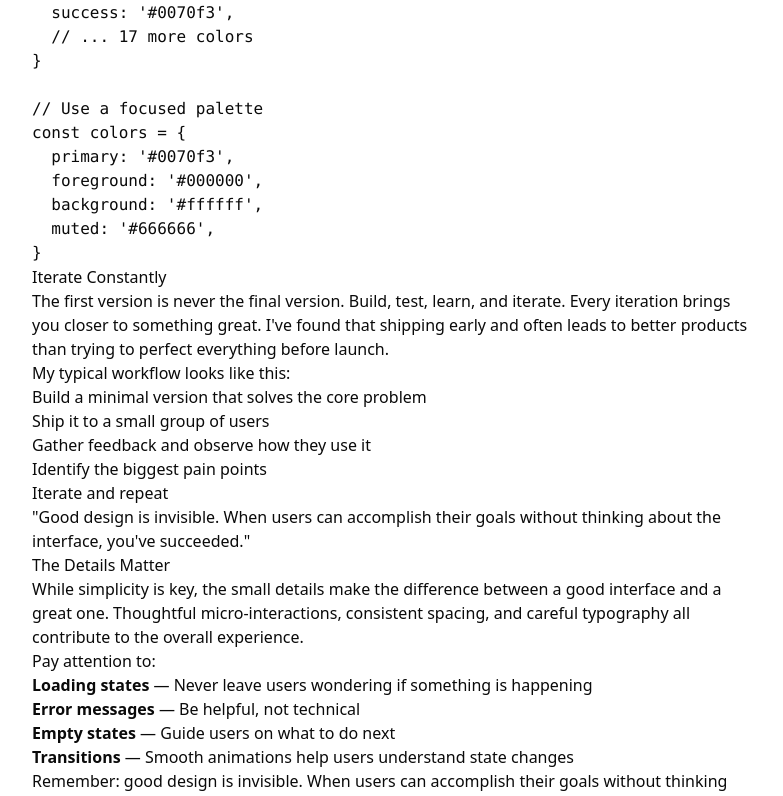
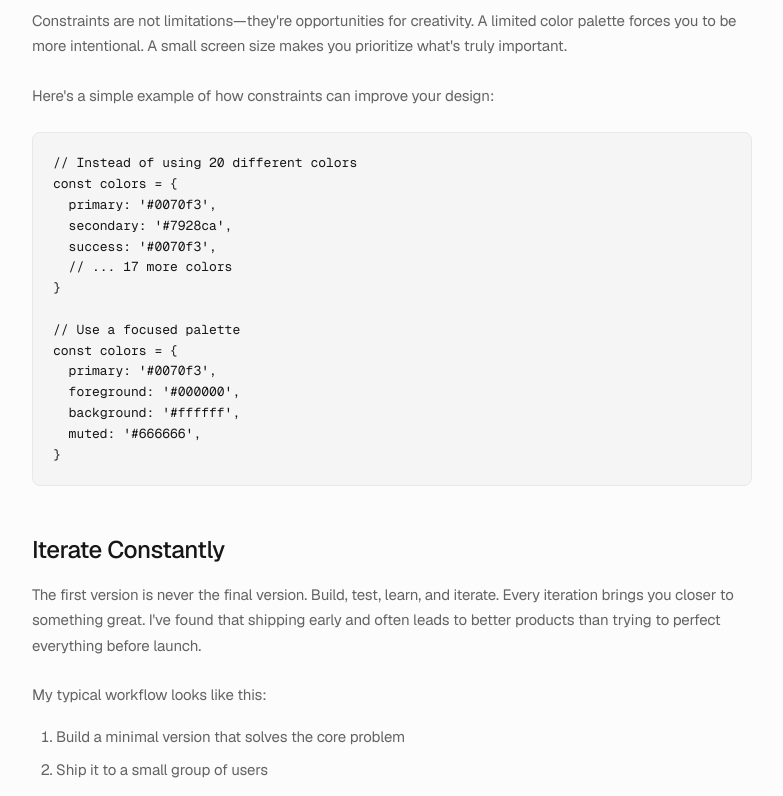
Before and after one commit to JPerez00/v0-blog, a Next.js app: page /blog/building-better-interfaces in a window 1280 px wide. Shown: the part 1282-2078 px from the top of the page, without its empty margins (248-1031 px from the left). Built offline with nearby package versions, Linux system fonts and the light colour scheme.

Commit message:
fixed prose styles

```diff
--- a/app/globals.css
+++ b/app/globals.css
@@ -1,78 +1,83 @@
 @import "tailwindcss";
 @import "tw-animate-css";
 
+@custom-variant dark (&:is(.dark *));
+
+/* Refined color palette with more sophisticated greys */
 :root {
-  --background: oklch(1 0 0);
-  --foreground: oklch(0.145 0 0);
-  --card: oklch(1 0 0);
-  --card-foreground: oklch(0.145 0 0);
-  --popover: oklch(1 0 0);
-  --popover-foreground: oklch(0.145 0 0);
-  --primary: oklch(0.205 0 0);
-  --primary-foreground: oklch(0.985 0 0);
+  --background: oklch(0.99 0 0);
+  --foreground: oklch(0.2 0 0);
+  --card: oklch(0.99 0 0);
+  --card-foreground: oklch(0.2 0 0);
+  --popover: oklch(0.99 0 0);
+  --popover-foreground: oklch(0.2 0 0);
+  --primary: oklch(0.2 0 0);
+  --primary-foreground: oklch(0.99 0 0);
   --secondary: oklch(0.97 0 0);
-  --secondary-foreground: oklch(0.205 0 0);
+  --secondary-foreground: oklch(0.2 0 0);
   --muted: oklch(0.97 0 0);
-  --muted-foreground: oklch(0.556 0 0);
+  --muted-foreground: oklch(0.5 0 0);
   --accent: oklch(0.97 0 0);
-  --accent-foreground: oklch(0.205 0 0);
-  --destructive: oklch(0.577 0.245 27.325);
-  --destructive-foreground: oklch(0.577 0.245 27.325);
-  --border: oklch(0.922 0 0);
-  --input: oklch(0.922 0 0);
-  --ring: oklch(0.708 0 0);
-  --chart-1: oklch(0.646 0.222 41.116);
-  --chart-2: oklch(0.6 0.118 184.704);
-  --chart-3: oklch(0.398 0.07 227.392);
-  --chart-4: oklch(0.828 0.189 84.429);
-  --chart-5: oklch(0.769 0.188 70.08);
-  --radius: 0.625rem;
-  --sidebar: oklch(0.985 0 0);
-  --sidebar-foreground: oklch(0.145 0 0);
-  --sidebar-primary: oklch(0.205 0 0);
-  --sidebar-primary-foreground: oklch(0.985 0 0);
+  --accent-foreground: oklch(0.2 0 0);
+  --destructive: oklch(0.5 0 0);
+  --destructive-foreground: oklch(0.99 0 0);
+  --border: oklch(0.93 0 0);
+  --input: oklch(0.93 0 0);
+  --ring: oklch(0.2 0 0);
+  --chart-1: oklch(0.3 0 0);
+  --chart-2: oklch(0.4 0 0);
+  --chart-3: oklch(0.5 0 0);
+  --chart-4: oklch(0.6 0 0);
+  --chart-5: oklch(0.7 0 0);
+  --radius: 0.5rem;
+  --sidebar: oklch(0.99 0 0);
+  --sidebar-foreground: oklch(0.2 0 0);
+  --sidebar-primary: oklch(0.2 0 0);
+  --sidebar-primary-foreground: oklch(0.99 0 0);
   --sidebar-accent: oklch(0.97 0 0);
-  --sidebar-accent-foreground: oklch(0.205 0 0);
-  --sidebar-border: oklch(0.922 0 0);
-  --sidebar-ring: oklch(0.708 0 0);
+  --sidebar-accent-foreground: oklch(0.2 0 0);
+  --sidebar-border: oklch(0.93 0 0);
+  --sidebar-ring: oklch(0.2 0 0);
 }
 
 .dark {
-  --background: oklch(0.145 0 0);
-  --foreground: oklch(0.985 0 0);
-  --card: oklch(0.145 0 0);
-  --card-foreground: oklch(0.985 0 0);
-  --popover: oklch(0.145 0 0);
-  --popover-foreground: oklch(0.985 0 0);
-  --primary: oklch(0.985 0 0);
-  --primary-foreground: oklch(0.205 0 0);
-  --secondary: oklch(0.269 0 0);
-  --secondary-foreground: oklch(0.985 0 0);
-  --muted: oklch(0.269 0 0);
-  --muted-foreground: oklch(0.708 0 0);
-  --accent: oklch(0.269 0 0);
-  --accent-foreground: oklch(0.985 0 0);
-  --destructive: oklch(0.396 0.141 25.723);
-  --destructive-foreground: oklch(0.637 0.237 25.331);
-  --border: oklch(0.269 0 0);
-  --input: oklch(0.269 0 0);
-  --ring: oklch(0.439 0 0);
-  --chart-1: oklch(0.488 0.243 264.376);
-  --chart-2: oklch(0.696 0.17 162.48);
-  --chart-3: oklch(0.769 0.188 70.08);
-  --chart-4: oklch(0.627 0.265 303.9);
-  --chart-5: oklch(0.645 0.246 16.439);
-  --sidebar: oklch(0.205 0 0);
-  --sidebar-foreground: oklch(0.985 0 0);
-  --sidebar-primary: oklch(0.488 0.243 264.376);
-  --sidebar-primary-foreground: oklch(0.985 0 0);
-  --sidebar-accent: oklch(0.269 0 0);
-  --sidebar-accent-foreground: oklch(0.985 0 0);
-  --sidebar-border: oklch(0.269 0 0);
-  --sidebar-ring: oklch(0.439 0 0);
+  --background: oklch(0.13 0 0);
+  --foreground: oklch(0.93 0 0);
+  --card: oklch(0.13 0 0);
+  --card-foreground: oklch(0.93 0 0);
+  --popover: oklch(0.13 0 0);
+  --popover-foreground: oklch(0.93 0 0);
+  --primary: oklch(0.93 0 0);
+  --primary-foreground: oklch(0.13 0 0);
+  --secondary: oklch(0.18 0 0);
+  --secondary-foreground: oklch(0.93 0 0);
+  --muted: oklch(0.18 0 0);
+  --muted-foreground: oklch(0.55 0 0);
+  --accent: oklch(0.18 0 0);
+  --accent-foreground: oklch(0.93 0 0);
+  --destructive: oklch(0.5 0 0);
+  --destructive-foreground: oklch(0.93 0 0);
+  --border: oklch(0.22 0 0);
+  --input: oklch(0.22 0 0);
+  --ring: oklch(0.93 0 0);
+  --chart-1: oklch(0.6 0 0);
+  --chart-2: oklch(0.5 0 0);
+  --chart-3: oklch(0.4 0 0);
+  --chart-4: oklch(0.3 0 0);
+  --chart-5: oklch(0.7 0 0);
+  --sidebar: oklch(0.15 0 0);
+  --sidebar-foreground: oklch(0.93 0 0);
+  --sidebar-primary: oklch(0.93 0 0);
+  --sidebar-primary-foreground: oklch(0.15 0 0);
+  --sidebar-accent: oklch(0.18 0 0);
+  --sidebar-accent-foreground: oklch(0.93 0 0);
+  --sidebar-border: oklch(0.22 0 0);
+  --sidebar-ring: oklch(0.93 0 0);
 }
 
 @theme inline {
+  --font-sans: "Geist", "Geist Fallback";
+  --font-mono: "Geist Mono", "Geist Mono Fallback";
   --color-background: var(--background);
   --color-foreground: var(--foreground);
   --color-card: var(--card);
@@ -120,19 +125,145 @@
   }
 }
 
-@layer utilities {
-  .animate-fade-in-up {
-    animation: fade-in-up 0.8s cubic-bezier(0.16, 1, 0.3, 1) forwards;
+/* Refined prose styles with smaller, more elegant typography */
+@layer base {
+  .prose {
+    color: var(--color-foreground);
+    max-width: 65ch;
   }
 
-  @keyframes fade-in-up {
-    from {
-      opacity: 0;
-      transform: translateY(24px);
-    }
-    to {
-      opacity: 1;
-      transform: translateY(0);
-    }
+  .prose p {
+    margin-bottom: 1.5rem;
+    font-size: 0.9375rem;
+    line-height: 1.7;
+    letter-spacing: -0.01em;
+    color: var(--color-muted-foreground);
+  }
+
+  .prose h2 {
+    margin-bottom: 1rem;
+    margin-top: 3rem;
+    font-size: 1.5rem;
+    font-weight: 500;
+    line-height: 1.3;
+    letter-spacing: -0.02em;
+    color: var(--color-foreground);
+  }
+
+  /* First h2 should have less top margin */
+  .prose h2:first-of-type {
+    margin-top: 0;
+  }
+
+  .prose h3 {
+    margin-bottom: 0.875rem;
+    margin-top: 2rem;
+    font-size: 1.25rem;
+    font-weight: 500;
+    line-height: 1.4;
+    letter-spacing: -0.015em;
+    color: var(--color-foreground);
+  }
+
+  .prose ul,
+  .prose ol {
+    margin-bottom: 1.5rem;
+    margin-left: 1.5rem;
+  }
+
+  .prose ul {
+    list-style-type: disc;
+  }
+
+  .prose ol {
+    list-style-type: decimal;
+  }
+
+  .prose li {
+    font-size: 0.9375rem;
+    line-height: 1.7;
+    letter-spacing: -0.01em;
+    margin-bottom: 0.5rem;
+    color: var(--color-muted-foreground);
+  }
+
+  .prose strong {
+    font-weight: 500;
+    color: var(--color-foreground);
+  }
+
+  /* Improved inline code styling */
+  .prose code {
+    border-radius: 0.25rem;
+    background-color: var(--color-muted);
+    padding: 0.125rem 0.375rem;
+    font-family: var(--font-mono);
+    font-size: 0.875rem;
+    color: var(--color-foreground);
+    font-weight: 400;
+  }
+
+  /* Better pre block styling with proper spacing and colors */
+  .prose pre {
+    margin-top: 1.5rem;
+    margin-bottom: 1.5rem;
+    overflow-x: auto;
+    border-radius: 0.5rem;
+    background-color: var(--color-muted);
+    padding: 1.25rem;
+    border: 1px solid var(--color-border);
+  }
+
+  /* Reset code styling inside pre blocks */
+  .prose pre code {
+    background-color: transparent;
+    padding: 0;
+    font-size: 0.8125rem;
+    line-height: 1.6;
+    color: var(--color-foreground);
+    border-radius: 0;
+    font-weight: 400;
+    display: block;
+    white-space: pre;
+    word-wrap: normal;
+  }
+
+  .prose blockquote {
+    margin-bottom: 1.5rem;
+    margin-top: 1.5rem;
+    border-left: 2px solid var(--color-border);
+    padding-left: 1rem;
+    font-size: 0.9375rem;
+    font-style: italic;
+    line-height: 1.7;
+    letter-spacing: -0.01em;
+    color: var(--color-muted-foreground);
+  }
+
+  .prose blockquote p {
+    margin-bottom: 0;
+  }
+
+  .prose a {
+    color: var(--color-foreground);
+    text-decoration: underline;
+    text-decoration-color: color-mix(in oklch, var(--color-muted-foreground) 30%, transparent);
+    text-underline-offset: 2px;
+    transition: all 0.2s;
+  }
+
+  .prose a:hover {
+    text-decoration-color: var(--color-foreground);
+  }
+
+  /* Add spacing between paragraphs and lists */
+  .prose p + ul,
+  .prose p + ol {
+    margin-top: -0.5rem;
+  }
+
+  /* Better list item spacing */
+  .prose li p {
+    margin-bottom: 0.5rem;
   }
 }
```
